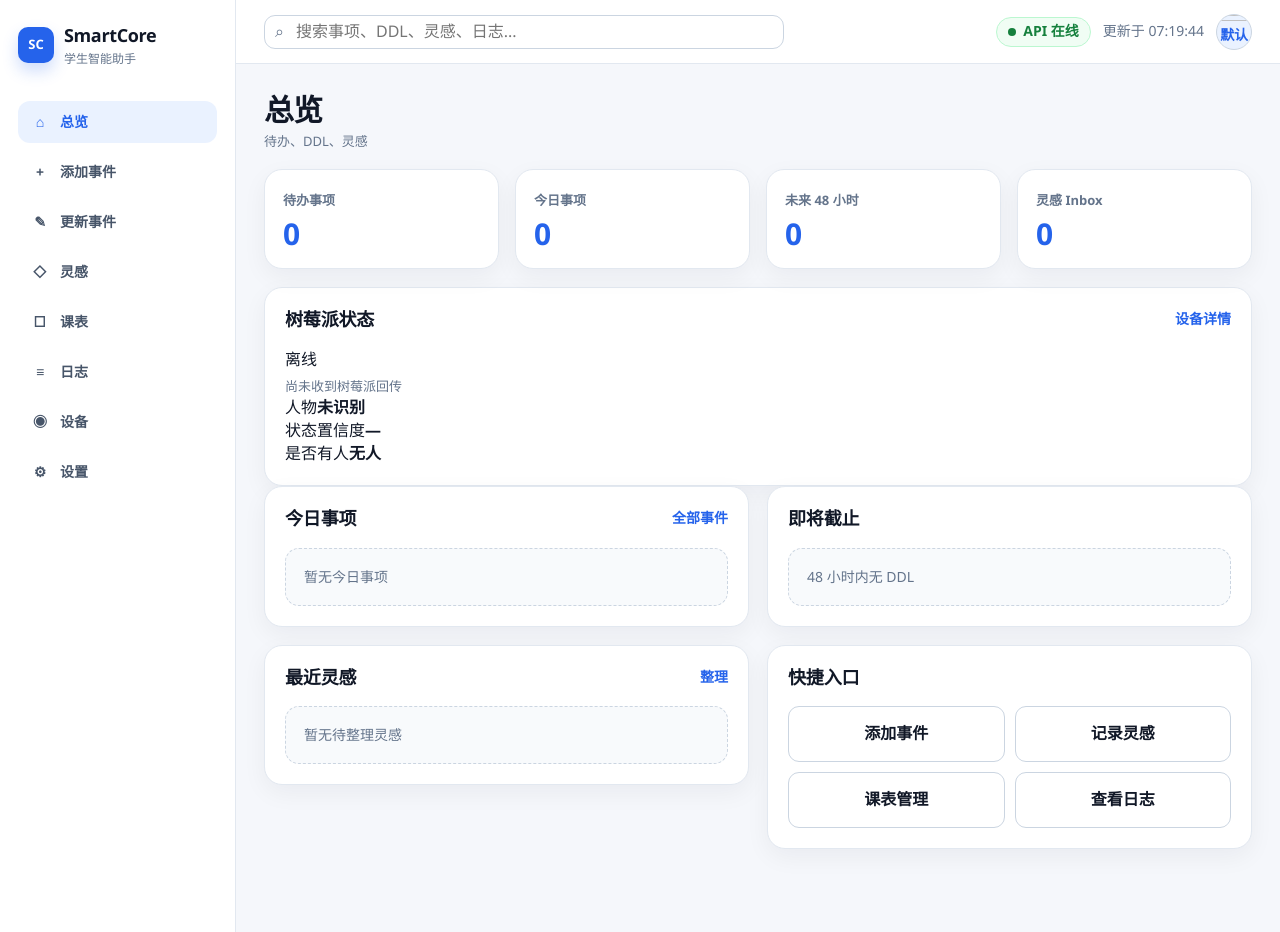
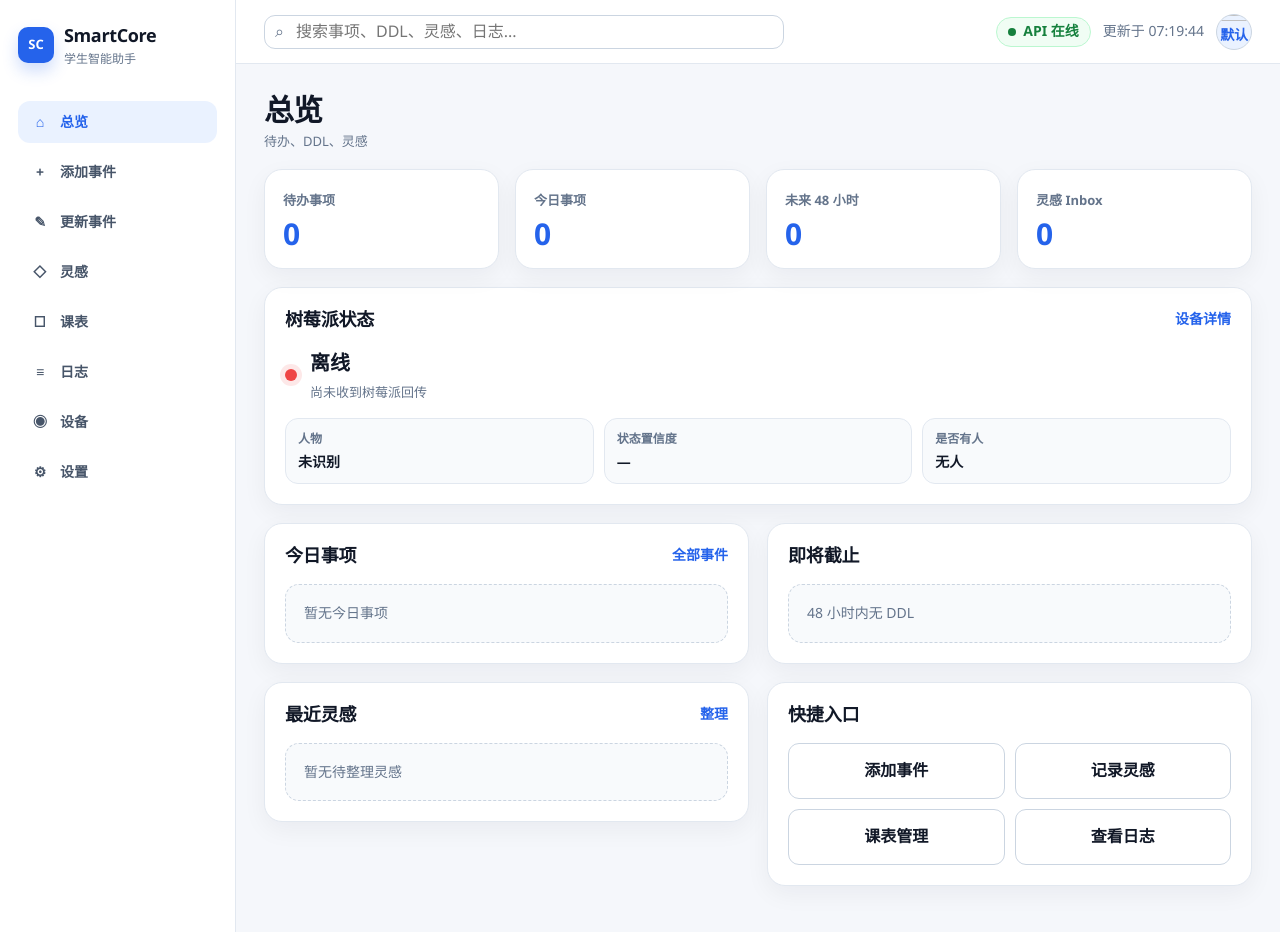
Before and after one commit to CPhoenixW/SmartCore, a FastAPI app: page /work in a window 1280 px wide. Run offline with FastAPI, Linux system fonts and the light colour scheme; data that the repository does not hold is empty.

Commit message:
Style DDL plans and device dashboard

```diff
--- a/app/web/static/work_add_inspire.css
+++ b/app/web/static/work_add_inspire.css
@@ -64,6 +64,160 @@
   border-color: #60a5fa;
   background: #eff6ff;
   box-shadow: 0 0 0 3px rgba(37, 99, 235, 0.08);
+}
+.overview-device-card {
+  margin-bottom: 18px;
+}
+.device-status-main {
+  display: flex;
+  align-items: center;
+  gap: 13px;
+}
+.device-state-dot {
+  width: 12px;
+  height: 12px;
+  border-radius: 50%;
+  background: #94a3b8;
+  box-shadow: 0 0 0 5px rgba(148, 163, 184, 0.14);
+  flex: 0 0 auto;
+}
+.device-state-dot.working {
+  background: #16a34a;
+  box-shadow: 0 0 0 5px rgba(22, 163, 74, 0.13);
+}
+.device-state-dot.away {
+  background: #f59e0b;
+  box-shadow: 0 0 0 5px rgba(245, 158, 11, 0.13);
+}
+.device-state-dot.offline {
+  background: #ef4444;
+  box-shadow: 0 0 0 5px rgba(239, 68, 68, 0.12);
+}
+.device-state-title {
+  font-size: 20px;
+  font-weight: 800;
+}
+.device-kv-grid {
+  display: grid;
+  grid-template-columns: repeat(3, minmax(0, 1fr));
+  gap: 10px;
+  margin-top: 16px;
+}
+.device-kv-grid > div {
+  border: 1px solid var(--border);
+  border-radius: 13px;
+  padding: 11px 12px;
+  background: var(--surface2);
+  min-width: 0;
+}
+.device-kv-grid span {
+  display: block;
+  color: var(--muted);
+  font-size: 12px;
+  font-weight: 700;
+}
+.device-kv-grid strong {
+  display: block;
+  margin-top: 5px;
+  font-size: 14px;
+  word-break: break-word;
+}
+.device-kv-large {
+  grid-template-columns: repeat(3, minmax(0, 1fr));
+}
+.ddl-plan-editor {
+  border-top: 1px solid var(--border);
+  padding-top: 14px;
+  display: grid;
+  gap: 10px;
+}
+.ddl-plan-heading strong {
+  font-size: 14px;
+  color: var(--text);
+}
+.ddl-plan-heading p {
+  margin: 4px 0 0;
+  color: var(--muted);
+  font-size: 12px;
+}
+.ddl-plan-row {
+  display: grid;
+  grid-template-columns: 130px minmax(0, 1fr) 150px;
+  gap: 10px;
+  align-items: end;
+  padding: 12px;
+  border: 1px solid var(--border);
+  border-radius: 14px;
+  background: var(--surface2);
+}
+.ddl-plan-toggle {
+  min-height: 42px;
+  align-self: end;
+}
+.preview-children {
+  margin-top: 16px;
+  padding-top: 14px;
+  border-top: 1px solid var(--border);
+  display: grid;
+  gap: 8px;
+}
+.preview-children-title {
+  color: var(--muted);
+  font-size: 12px;
+  font-weight: 800;
+  text-transform: uppercase;
+  letter-spacing: 0.04em;
+}
+.preview-child {
+  display: flex;
+  align-items: center;
+  justify-content: space-between;
+  gap: 12px;
+  border: 1px solid var(--border);
+  border-radius: 12px;
+  padding: 10px 11px;
+  background: var(--surface2);
+}
+.preview-child strong,
+.preview-child span {
+  display: block;
+}
+.preview-child > div > span {
+  margin-top: 3px;
+  color: var(--muted);
+  font-size: 12px;
+}
+.compact-empty {
+  padding: 11px;
+}
+.camera-frame {
+  min-height: 260px;
+  border: 1px dashed var(--border-strong);
+  border-radius: 16px;
+  background: #0f172a;
+  color: #94a3b8;
+  display: grid;
+  place-items: center;
+  overflow: hidden;
+}
+.camera-frame img {
+  width: 100%;
+  max-height: 520px;
+  object-fit: contain;
+  display: block;
+}
+.camera-frame.has-image {
+  border-style: solid;
+}
+.device-log-list {
+  max-height: 620px;
+  overflow-y: auto;
+  scrollbar-width: thin;
+}
+.device-log-row .row-title {
+  display: flex;
+  align-items: center;
+  gap: 10px;
 }
 body[data-page="add"] .page-main {
   height: calc(100vh - 64px);
@@ -135,9 +289,18 @@ body[data-page="inspire"] #ideaEditForm textarea[name="content"] {
     overflow: visible;
     padding-right: 0;
   }
+  .ddl-plan-row,
+  .device-kv-grid,
+  .device-kv-large {
+    grid-template-columns: 1fr;
+  }
 }
 @media (max-width: 720px) {
   .topbar {
     height: auto;
   }
+  .preview-child {
+    align-items: flex-start;
+    flex-direction: column;
+  }
 }
```
